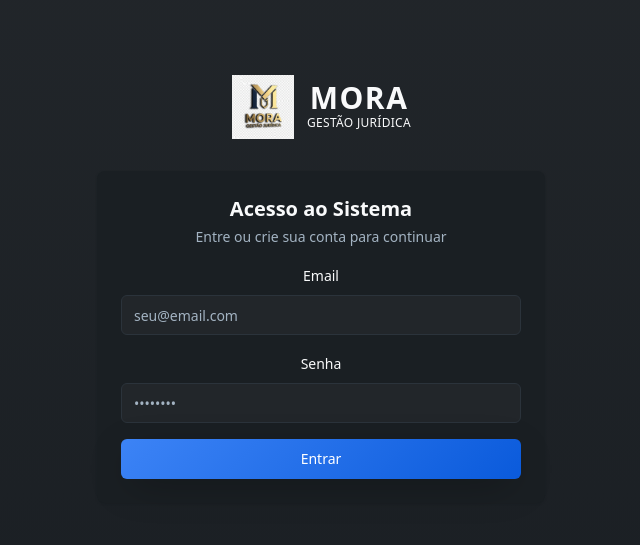
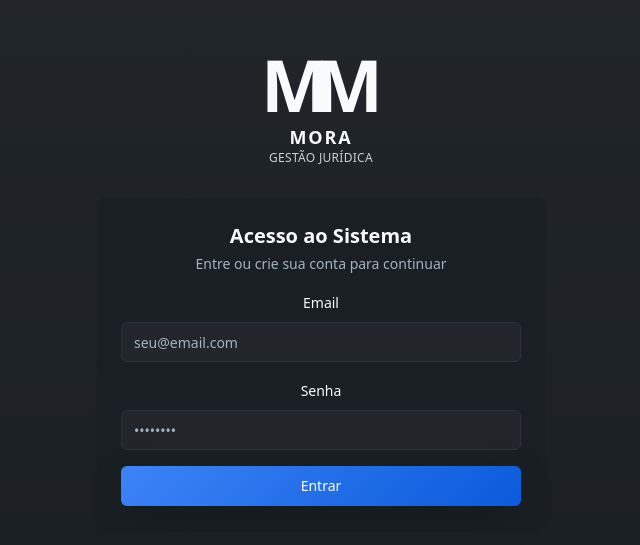
Before and after one commit to voxxc/vouti-front, a React (Vite) app: page /auth in a window 1280 px wide. Shown: the part 143-688 px from the top of the page, without its empty margins (319-959 px from the left). Built offline with nearby package versions, Linux system fonts and the light colour scheme.

Commit message:
Revert logo changes

```diff
--- a/src/components/Logo.tsx
+++ b/src/components/Logo.tsx
@@ -1,5 +1,3 @@
-import moraLogo from "@/assets/mora-logo.png";
-
 interface LogoProps {
   className?: string;
   size?: "sm" | "md" | "lg";
@@ -13,24 +11,39 @@ const Logo = ({ className = "", size = "md" }: LogoProps) => {
   };
 
   const logoSizes = {
-    sm: "w-8 h-8",
-    md: "w-12 h-12",
-    lg: "w-16 h-16"
+    sm: { main: "text-4xl", sub: "text-xs" },
+    md: { main: "text-5xl", sub: "text-sm" },
+    lg: { main: "text-7xl", sub: "text-lg" }
   };
 
   return (
-    <div className={`flex items-center gap-3 ${className}`}>
-      <img
-        src={moraLogo}
-        alt="MORA Logo"
-        className={`${logoSizes[size]} object-contain`}
-      />
+    <div className={`flex flex-col items-center ${className}`}>
+      {/* Logo Icon - Stylized M letters */}
+      <div className="relative mb-2">
+        <div className="flex items-center justify-center">
+          {/* Left M (Blue) */}
+          <span className={`font-bold text-mora-blue ${logoSizes[size].main} leading-none tracking-tight`}>
+            M
+          </span>
 
-      <div className="flex flex-col">
-        <span className={`font-bold text-mora-gold tracking-wider ${sizeClasses[size]} leading-none`}>
+          {/* Right M (Gold) with overlap effect */}
+          <span className={`font-bold text-mora-gold ${logoSizes[size].main} leading-none tracking-tight -ml-3`}>
+            M
+          </span>
+        </div>
+
+        {/* Shield/Bridge element between Ms */}
+        <div className="absolute top-1/2 left-1/2 transform -translate-x-1/2 -translate-y-1/2">
+          <div className="w-4 h-4 bg-mora-gold clip-shield opacity-80"></div>
+        </div>
+      </div>
+
+      {/* Text */}
+      <div className="flex flex-col items-center text-center">
+        <span className={`font-bold text-mora-gold tracking-widest ${logoSizes[size].sub} leading-none`}>
           MORA
         </span>
-        <span className="text-xs text-mora-gold font-medium tracking-wide mt-0.5">
+        <span className="text-xs text-mora-gold font-medium tracking-wide mt-1 opacity-80">
           GESTÃO JURÍDICA
         </span>
       </div>
--- a/src/pages/Login.tsx
+++ b/src/pages/Login.tsx
@@ -3,7 +3,7 @@ import { Button } from "@/components/ui/button";
 import { Input } from "@/components/ui/input";
 import { Label } from "@/components/ui/label";
 import { Card, CardContent, CardHeader } from "@/components/ui/card";
-import moraLogo from "@/assets/mora-logo.png";
+import Logo from "@/components/Logo";
 import { useToast } from "@/hooks/use-toast";
 
 interface LoginProps {
@@ -53,21 +53,8 @@ const Login = ({ onLogin }: LoginProps) => {
     <div className="min-h-screen bg-gradient-background flex items-center justify-center p-4">
       <div className="w-full max-w-md space-y-8">
         <div className="text-center">
-          <div className="flex items-center justify-center gap-3 mb-8">
-            <img
-              src={moraLogo}
-              alt="MORA Logo"
-              className="w-16 h-16 object-contain"
-            />
-
-            <div className="flex flex-col">
-              <span className="text-2xl font-bold text-mora-gold tracking-wider leading-none">
-                MORA
-              </span>
-              <span className="text-xs text-mora-gold font-medium tracking-wide mt-0.5">
-                GESTÃO JURÍDICA
-              </span>
-            </div>
+          <div className="mb-8">
+            <Logo size="lg" />
           </div>
         </div>
 
```
Also changed, not shown: src/assets/mora-logo.png (deleted).
